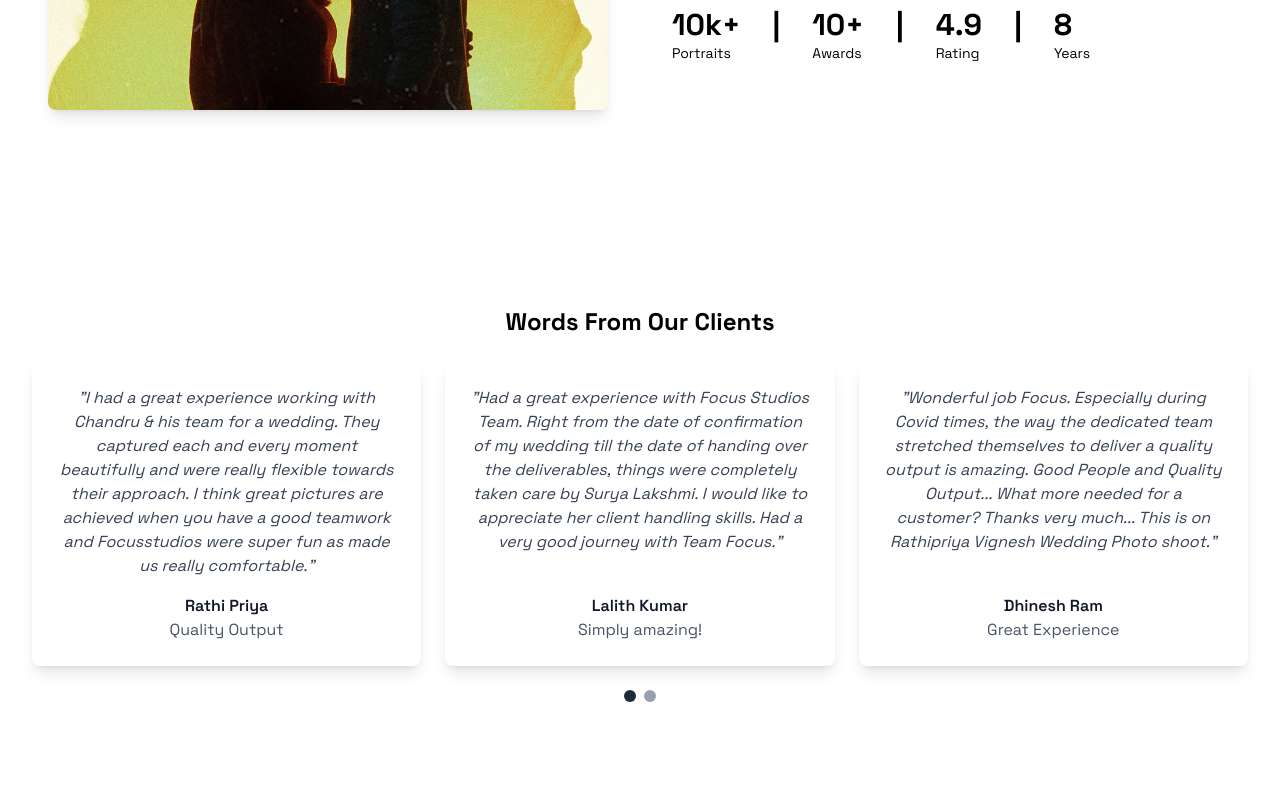
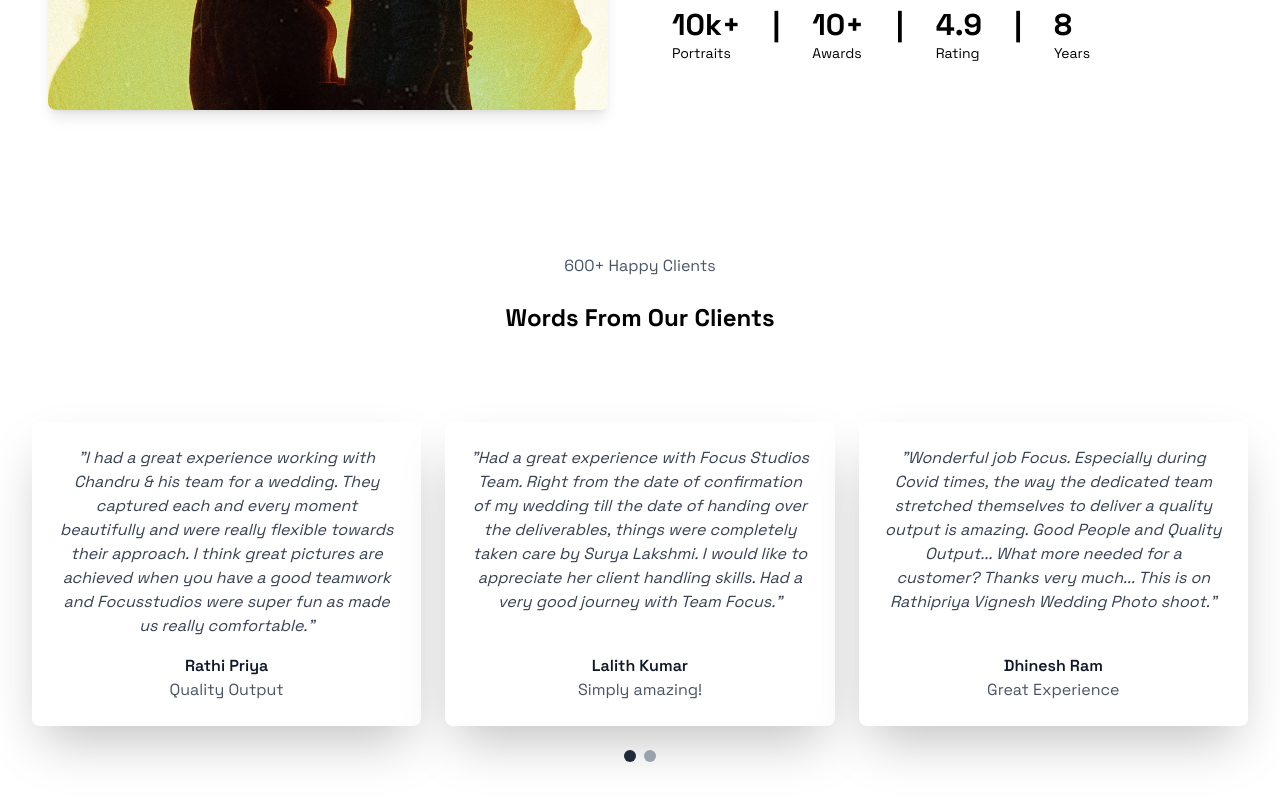
Before and after one commit to keerthikan96/PhotoStudio, a React (Vite) app: page / in a window 1280 px wide. Shown: the part 1566-2366 px from the top of the page. Built offline with nearby package versions, Linux system fonts and the light colour scheme.

Commit message:
refactor: update Testimonials section with new client count display and enhanced card styling

```diff
--- a/src/components/sections/Testimonials.jsx
+++ b/src/components/sections/Testimonials.jsx
@@ -43,16 +43,19 @@ const TestimonialSwipe = () => {
   return (
     <section id="testimonials" className="flex items-center justify-center pb-20">
       <RevealOnScroll>
-        <div className="relative  p-8 rounded-lg  max-w-7xl mx-auto min-h-[500px] flex flex-col justify-center">
-          <h2 className="text-2xl font-bold text-center mb-6">Words From Our Clients</h2>
+      <p className="text-center text-gray-600 mb-6">600+ Happy Clients</p>
+      <h2 className="text-2xl font-bold text-center mb-2">Words From Our Clients</h2>
+
+        <div className="relative p-8 rounded-lg max-w-7xl mx-auto min-h-[500px] flex flex-col justify-center">
+
           <div className="grid grid-cols-1 md:grid-cols-3 gap-6 items-center justify-center">
             {testimonials.slice(current * testimonialsPerPage, (current + 1) * testimonialsPerPage).map((testimonial) => (
               <div
                 key={testimonial.id}
-                className={`bg-white p-6 rounded-lg shadow-lg text-center flex flex-col justify-between h-full transition-transform duration-300 ease-in-out ${
-                  selectedCard === testimonial.id ? 'transform scale-105 border-2 border-blue-400' : 'hover:scale-105 hover:shadow-xl'
+                className={`bg-white p-6 rounded-lg shadow-2xl text-center flex flex-col justify-between h-full transition-transform duration-300 ease-in-out ${
+                  selectedCard === testimonial.id ? 'transform scale-105 border-2 border-blue-400' : 'hover:scale-105 hover:shadow-2xl'
                 }`}
-                //onClick={() => setSelectedCard(testimonial.id)}
+                // onClick={() => setSelectedCard(testimonial.id)}
               >
                 <p className="text-gray-700 italic">"{testimonial.content}"</p>
                 <div className="mt-4">
@@ -66,7 +69,7 @@ const TestimonialSwipe = () => {
             {Array.from({ length: totalPages }).map((_, index) => (
               <button
                 key={index}
-                //onClick={() => setCurrent(index)}
+                // onClick={() => setCurrent(index)}
                 className={`w-3 h-3 rounded-full ${current === index ? 'bg-gray-800' : 'bg-gray-400'}`}
               />
             ))}
```
